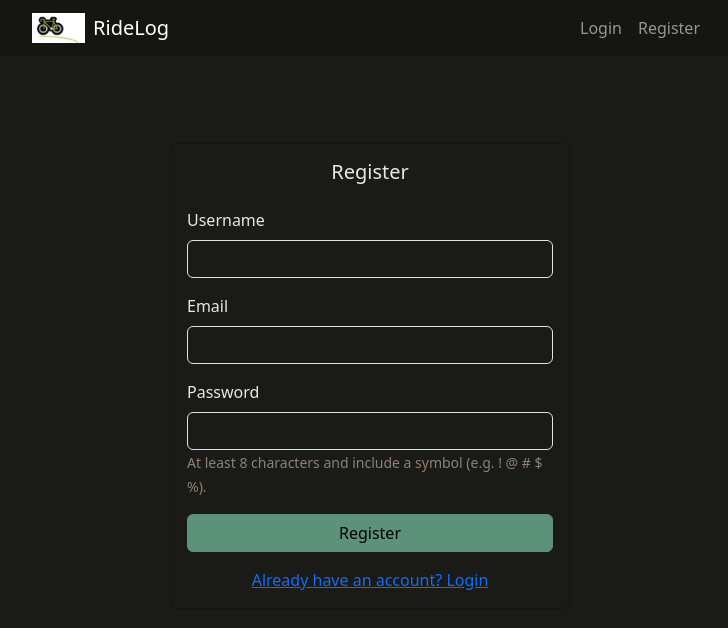
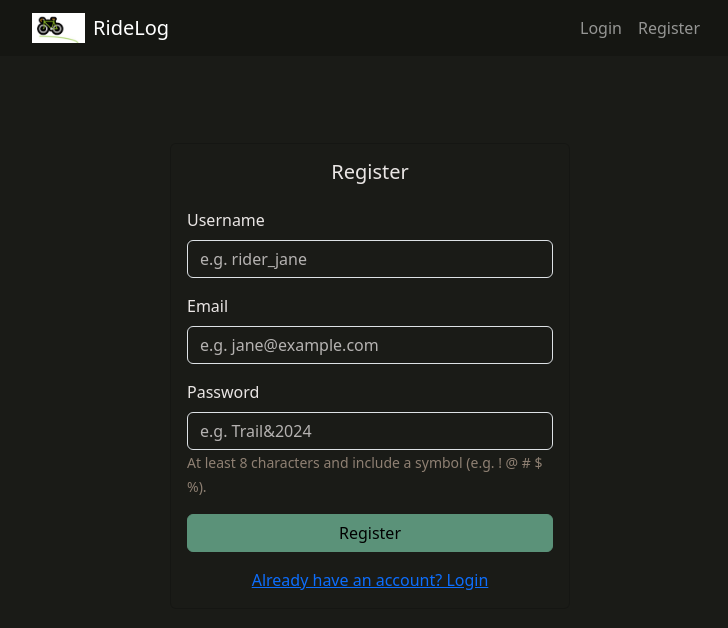
Before and after one commit to pem2k/RideLog, a React (Vite) app in the folder frontend/: page /register in a window 1280 px wide. Shown: the top 628 px of the page, without its empty margins (270-998 px from the left). Built offline with nearby package versions, Linux system fonts and the light colour scheme; no server answers.

Commit message:
update fields with placeholder text

```diff
--- a/frontend/src/components/RegisterForm.jsx
+++ b/frontend/src/components/RegisterForm.jsx
@@ -39,6 +39,7 @@ export default function RegisterForm() {
               <Form.Label>Username</Form.Label>
               <Form.Control
                 type="text"
+                placeholder="e.g. rider_jane"
                 value={username}
                 onChange={(e) => setUsername(e.target.value)}
                 required
@@ -48,6 +49,7 @@ export default function RegisterForm() {
               <Form.Label>Email</Form.Label>
               <Form.Control
                 type="email"
+                placeholder="e.g. jane@example.com"
                 value={email}
                 onChange={(e) => setEmail(e.target.value)}
                 required
@@ -57,6 +59,7 @@ export default function RegisterForm() {
               <Form.Label>Password</Form.Label>
               <Form.Control
                 type="password"
+                placeholder="e.g. Trail&2024"
                 value={password}
                 onChange={(e) => setPassword(e.target.value)}
                 minLength={8}
--- a/frontend/src/components/RideForm.jsx
+++ b/frontend/src/components/RideForm.jsx
@@ -209,6 +209,7 @@ export default function RideForm({ mode }) {
               </Form.Label>
               <Form.Control
                 type="text"
+                placeholder="e.g. Sunday Morning Loop"
                 value={form.title}
                 onChange={handleChange}
                 isInvalid={!!fieldErrors.title}
@@ -225,6 +226,7 @@ export default function RideForm({ mode }) {
               <Form.Control
                 as="textarea"
                 rows={3}
+                placeholder="e.g. Rode along the riverside trail, perfect weather and light traffic."
                 value={form.description}
                 onChange={handleChange}
                 isInvalid={!!fieldErrors.description}
@@ -256,6 +258,7 @@ export default function RideForm({ mode }) {
               <Form.Control
                 type="number"
                 step="any"
+                placeholder="e.g. 12.5"
                 value={form.distance}
                 onChange={handleChange}
                 isInvalid={!!fieldErrors.distance}
@@ -272,6 +275,7 @@ export default function RideForm({ mode }) {
               <Form.Control
                 type="number"
                 step="any"
+                placeholder="e.g. 350"
                 value={form.elevation}
                 onChange={handleChange}
                 isInvalid={!!fieldErrors.elevation}
@@ -288,6 +292,7 @@ export default function RideForm({ mode }) {
               <Form.Control
                 type="number"
                 step="any"
+                placeholder="e.g. 28"
                 value={form.maxSpeed}
                 onChange={handleChange}
                 isInvalid={!!fieldErrors.maxSpeed}
```
